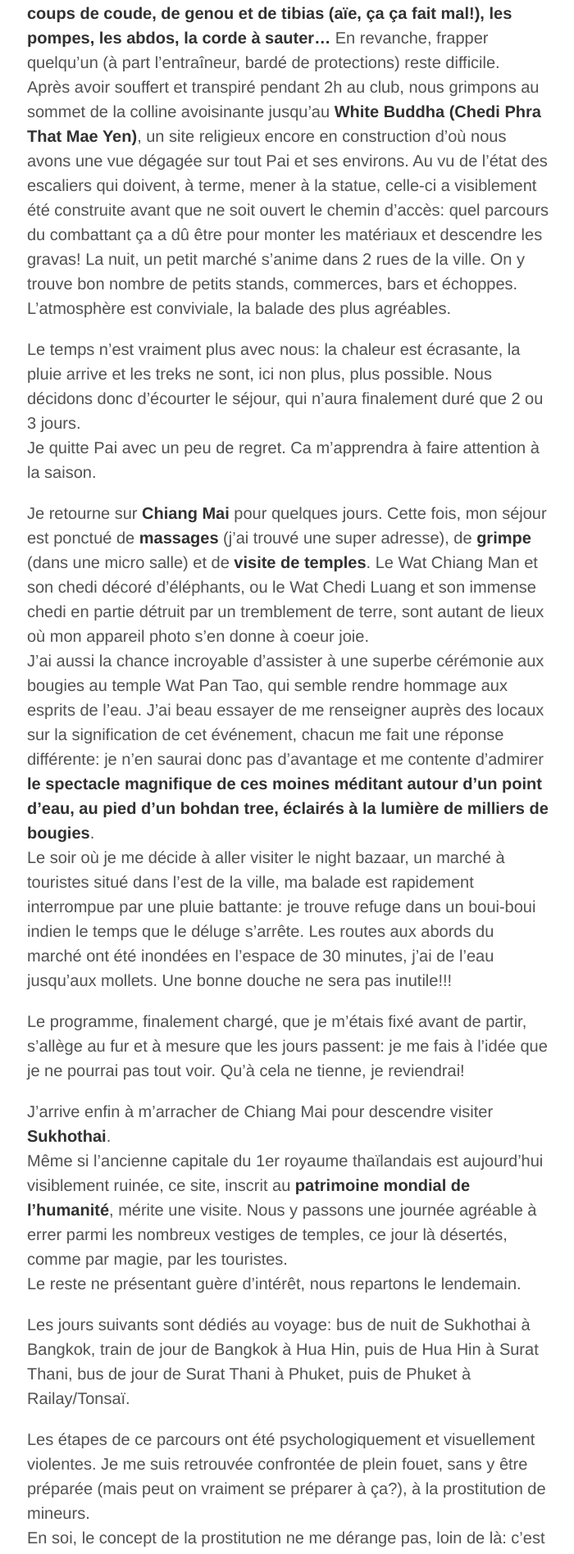
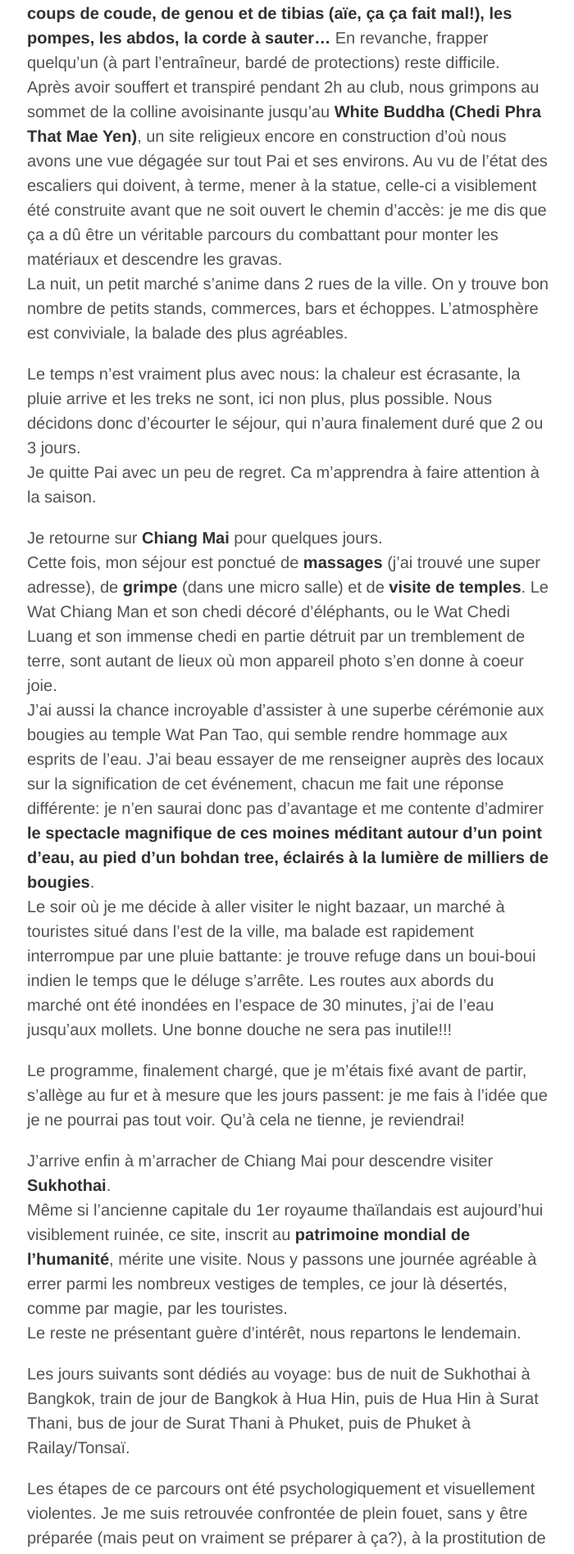
Before and after one commit to crossingborders/crossingborders.github.io, a Jekyll site: the page built from _posts/2014-05-31-Thailande-du-Nord-au-Sud.md, in a window 1280 px wide. Shown: the part 2377-4273 px from the top of the page at 82% size, without its empty margins (287-987 px from the left). Built offline with Jekyll 4.4.1, drawn with Linux system fonts in a browser that asks for light colours; Markdown is read by kramdown in place of the engine named in the settings; some of the changed text lies outside the part shown.

Commit message:
Update and rename 2014-05-31-Thailande.md to 2014-05-31-Thailande-du-Nord-au-Sud.md

```diff
--- a/_posts/2014-05-31-Thailande.md
+++ b/_posts/2014-05-31-Thailande-du-Nord-au-Sud.md
@@ -29,7 +29,7 @@
 Un des membres de notre petit groupe international nous ayant recommandé **Pai** pour son air pur, son ambiance paisible et son club de boxe thaï, nous voilà parti sur la route. 792 virages plus tard (et quasiment autant d'accidents évités!), nous y arrivons enfin.
 Pai est un petit village perdu au milieu des montagnes, de la jungle et des champs de riz, à 140km au nord-ouest de Chiang Mai. Proche de la frontière avec le Myanmar, on y croise, outre les hippies expatriés venus s'installer ici pour le calme de l'endroit, beaucoup de chinois, birmans et membres de la tribu des Lisu. Ici, comme à l'extrême sud du pays, la majorité de la population est de religion musulmane (le reste du pays est bouddhiste).
 Le club de boxe thaï (**Charn Chai Muay Thaï**) est géré par de grands champions, dont "Bee", n°1 en Thaïlande. L'ambiance est détendue, les entraineurs amicaux et professionnels, le cadre idéal et les équipements au top: c'est l'endroit parfait pour une initiation. J'aime le côté physique de l'entrainement: **j'enchaîne les uppercuts, crochets, coups de coude, de genou et de tibias (aïe, ça ça fait mal!), les pompes, les abdos, la corde à sauter...** En revanche, frapper quelqu'un (à part l'entraîneur, bardé de protections) reste difficile.
-Après avoir souffert et transpiré pendant 2h au club, nous grimpons au sommet de la colline avoisinante jusqu'au **White Buddha (Chedi Phra That Mae Yen)**, un site religieux encore en construction d'où nous avons une vue dégagée sur tout Pai et ses environs. Au vu de l'état des escaliers qui doivent, à terme, mener à la statue, celle-ci a visiblement été construite avant que ne soit ouvert le chemin d'accès: quel parcours du combattant ça a dû être pour monter les matériaux et descendre les gravas!
+Après avoir souffert et transpiré pendant 2h au club, nous grimpons au sommet de la colline avoisinante jusqu'au **White Buddha (Chedi Phra That Mae Yen)**, un site religieux encore en construction d'où nous avons une vue dégagée sur tout Pai et ses environs. Au vu de l'état des escaliers qui doivent, à terme, mener à la statue, celle-ci a visiblement été construite avant que ne soit ouvert le chemin d'accès: je me dis que ça a dû être un véritable parcours du combattant pour monter les matériaux et descendre les gravas.
 La nuit, un petit marché s'anime dans 2 rues de la ville. On y trouve bon nombre de petits stands, commerces, bars et échoppes. L'atmosphère est conviviale, la balade des plus agréables.
 
 Le temps n'est vraiment plus avec nous: la chaleur est écrasante, la pluie arrive et les treks ne sont, ici non plus, plus possible. Nous décidons donc d'écourter le séjour, qui n'aura finalement duré que 2 ou 3 jours.
```
